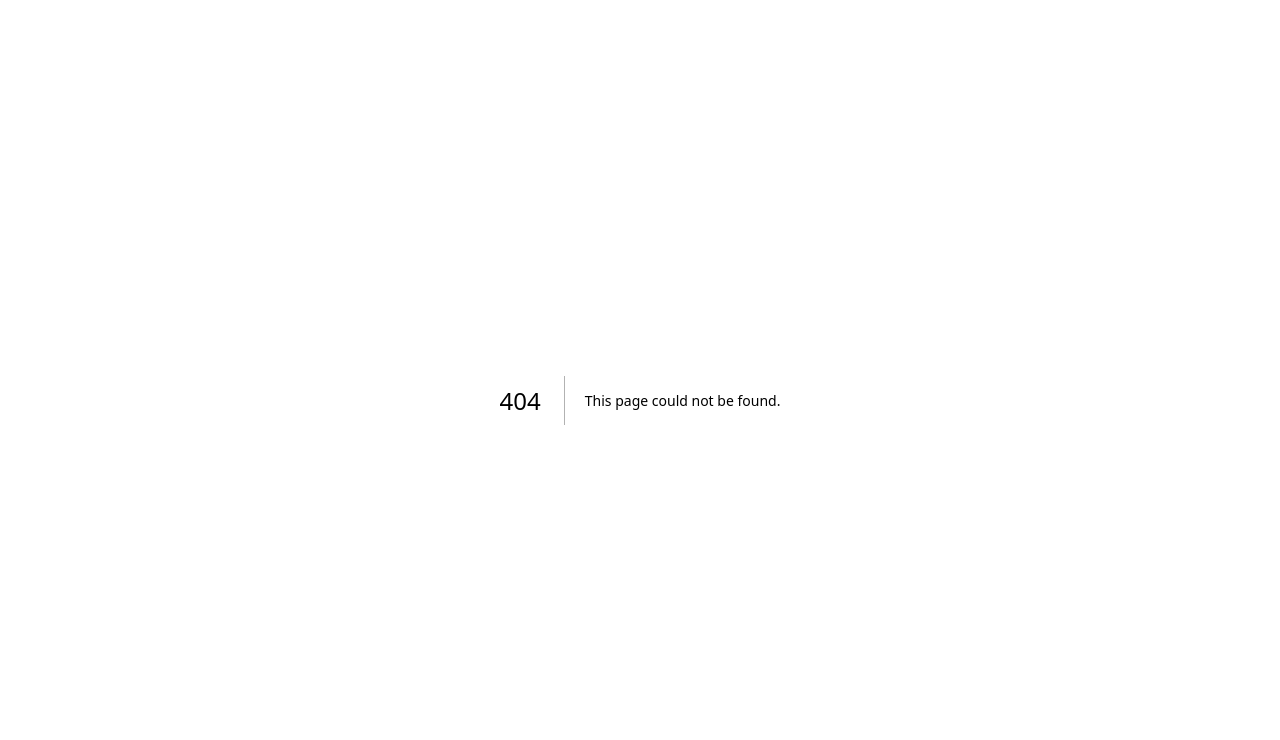
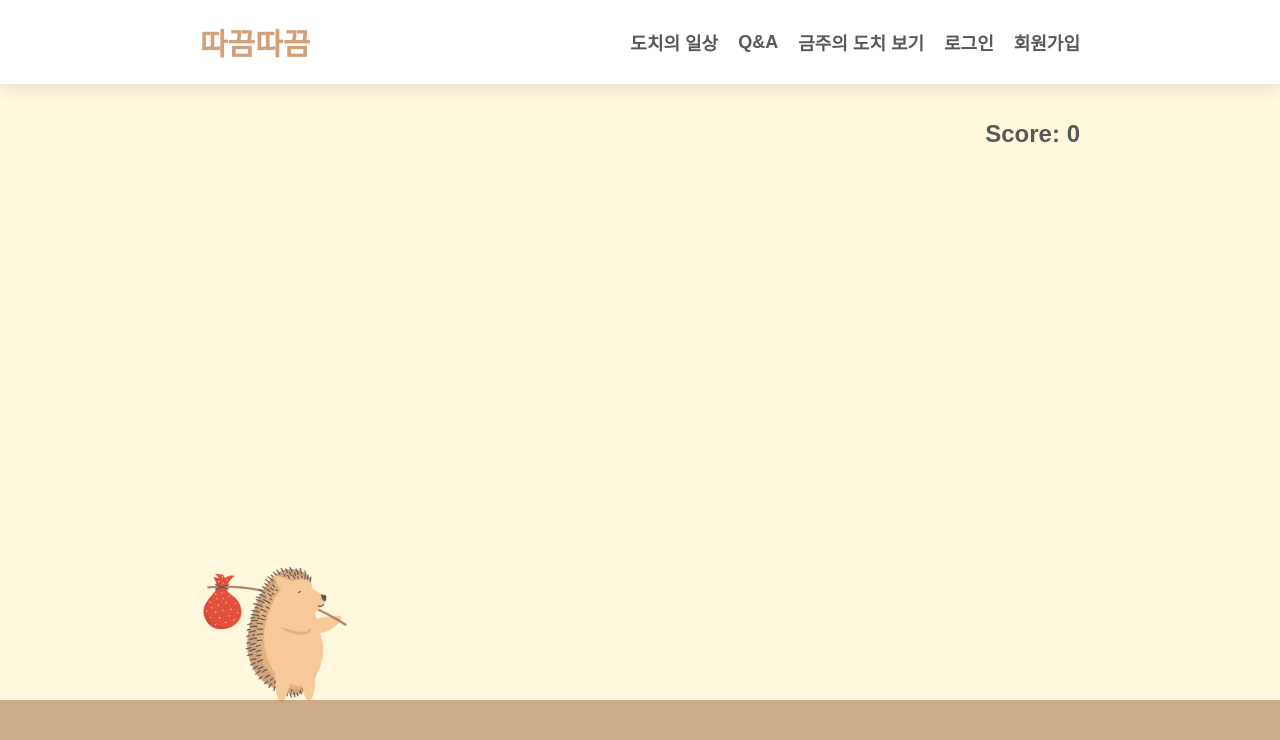
Before and after one commit to sehee-xx/TtakkeumTtakkeum, a Next.js app: page /game in a window 1280 px wide. Before the commit this address had no page. Shown: the top 740 px of the page. Built offline with nearby package versions, Linux system fonts and the light colour scheme; a web font is replaced by a local one.

Commit message:
Add: 도치런 추가

```diff
--- /dev/null
+++ b/src/app/game/page.tsx
@@ -0,0 +1,13 @@
+"use client";
+
+import Game from "@/components/Game";
+import Header from "@/components/Header";
+
+const GamePage = () => (
+  <div>
+    <Header />
+    <Game />
+  </div>
+);
+
+export default GamePage;
--- /dev/null
+++ b/src/components/Dochi.tsx
@@ -0,0 +1,35 @@
+import React, { forwardRef } from "react";
+import styled, { keyframes, css } from "styled-components";
+
+const jump = keyframes`
+  0% { bottom: 0; }
+  50% { bottom: 250px; }
+  100% { bottom: 0; }
+`;
+
+const DochiWrapper = styled.div<{ isJumping: boolean }>`
+  position: absolute;
+  bottom: 0;
+  left: 200px;
+  width: 150px;
+  height: 150px;
+  margin-bottom: 90px;
+  background: url("/dochi.svg") no-repeat center/contain;
+  ${({ isJumping }) =>
+    isJumping &&
+    css`
+      animation: ${jump} 0.5s;
+    `}
+`;
+
+interface DochiProps {
+  isJumping: boolean;
+}
+
+const Dochi = forwardRef<HTMLDivElement, DochiProps>(({ isJumping }, ref) => (
+  <DochiWrapper ref={ref} isJumping={isJumping} />
+));
+
+Dochi.displayName = "Dochi";
+
+export default Dochi;
--- /dev/null
+++ b/src/components/Game.tsx
@@ -0,0 +1,198 @@
+"use client";
+
+import { useEffect, useRef, useState, useCallback } from "react";
+import styled from "styled-components";
+import Dochi from "./Dochi";
+import Obstacle from "./Obstacle";
+
+const GameWrapper = styled.div`
+  width: 100%;
+  height: 100vh;
+  position: relative;
+  overflow: hidden;
+  background-color: #fff8dc;
+`;
+
+const Ground = styled.div`
+  position: absolute;
+  bottom: 0;
+  width: 100%;
+  height: 100px;
+  background: #8b45136d;
+`;
+
+const GameOverText = styled.div`
+  position: absolute;
+  top: 35%;
+  left: 50%;
+  transform: translate(-50%, -50%);
+  font-size: 48px;
+  font-weight: bold;
+  color: brown;
+`;
+
+const LivesText = styled.div`
+  position: absolute;
+  top: 20px;
+  left: 20px;
+  font-size: 24px;
+  font-weight: bold;
+`;
+
+const ScoreText = styled.div`
+  position: absolute;
+  top: 120px;
+  right: 200px;
+  font-size: 24px;
+  color: #58595b;
+  font-weight: bold;
+`;
+
+const RestartButton = styled.button`
+  position: absolute;
+  top: 45%;
+  left: 50%;
+  transform: translate(-50%, -50%);
+  font-size: 24px;
+  padding: 10px 20px;
+  background-color: #8b4513;
+  color: white;
+  border: none;
+  border-radius: 5px;
+  cursor: pointer;
+
+  &:hover {
+    background-color: #5a3d1c;
+  }
+`;
+
+interface ObstacleType {
+  id: number;
+  left: number;
+}
+
+const Game: React.FC = () => {
+  const [isJumping, setIsJumping] = useState(false);
+  const [obstacles, setObstacles] = useState<ObstacleType[]>([]);
+  const [lives, setLives] = useState(5);
+  const [score, setScore] = useState(0);
+  const [gameOver, setGameOver] = useState(false);
+  const gameRef = useRef<HTMLDivElement>(null);
+  const dochiRef = useRef<HTMLDivElement>(null);
+  const requestRef = useRef<number>(0);
+
+  const handleJump = useCallback(
+    (e: KeyboardEvent) => {
+      if ((e.key === " " || e.key === "ArrowUp") && !isJumping) {
+        setIsJumping(true);
+        setTimeout(() => setIsJumping(false), 500);
+      }
+    },
+    [isJumping]
+  );
+
+  useEffect(() => {
+    window.addEventListener("keydown", handleJump);
+    return () => {
+      window.removeEventListener("keydown", handleJump);
+    };
+  }, [handleJump]);
+
+  useEffect(() => {
+    const addObstacle = () => {
+      setObstacles((prev) => [...prev, { id: Date.now(), left: 100 }]);
+    };
+
+    const interval = setInterval(addObstacle, 2000);
+    return () => clearInterval(interval);
+  }, []);
+
+  const gameLoop = useCallback(() => {
+    setObstacles((prevObstacles) =>
+      prevObstacles.map((obstacle) => ({
+        ...obstacle,
+        left: obstacle.left - 1,
+      }))
+    );
+
+    const checkCollision = () => {
+      if (!dochiRef.current) return;
+      const dochiRect = dochiRef.current.getBoundingClientRect();
+
+      obstacles.forEach((obstacle) => {
+        const obstacleElement = document.getElementById(
+          `obstacle-${obstacle.id}`
+        );
+        if (obstacleElement) {
+          const obstacleRect = obstacleElement.getBoundingClientRect();
+
+          if (
+            dochiRect.right > obstacleRect.left &&
+            dochiRect.left < obstacleRect.right &&
+            dochiRect.bottom > obstacleRect.top &&
+            dochiRect.top < obstacleRect.bottom
+          ) {
+            setObstacles((prev) =>
+              prev.filter((obs) => obs.id !== obstacle.id)
+            );
+            setLives((prevLives) => prevLives - 1);
+          } else if (obstacle.left < -50) {
+            setScore((prevScore) => prevScore + 1);
+            setObstacles((prev) =>
+              prev.filter((obs) => obs.id !== obstacle.id)
+            );
+          }
+        }
+      });
+    };
+
+    checkCollision();
+
+    requestRef.current = requestAnimationFrame(gameLoop);
+  }, [obstacles]);
+
+  useEffect(() => {
+    if (!gameOver) {
+      requestRef.current = requestAnimationFrame(gameLoop);
+      return () => cancelAnimationFrame(requestRef.current);
+    }
+  }, [gameLoop, gameOver]);
+
+  useEffect(() => {
+    if (lives <= 0) {
+      setGameOver(true);
+      cancelAnimationFrame(requestRef.current);
+    }
+  }, [lives]);
+
+  const handleRestart = () => {
+    setLives(5);
+    setScore(0);
+    setObstacles([]);
+    setGameOver(false);
+  };
+
+  return (
+    <GameWrapper ref={gameRef}>
+      <LivesText>Lives: {lives}</LivesText>
+      <ScoreText>Score: {score}</ScoreText>
+      {gameOver && (
+        <>
+          <GameOverText>Game Over</GameOverText>
+          <RestartButton onClick={handleRestart}>Restart</RestartButton>
+        </>
+      )}
+      <Dochi ref={dochiRef} isJumping={isJumping} />
+      {obstacles.map((obstacle) => (
+        <Obstacle
+          key={obstacle.id}
+          id={`obstacle-${obstacle.id}`}
+          left={obstacle.left}
+        />
+      ))}
+      <Ground />
+    </GameWrapper>
+  );
+};
+
+export default Game;
--- /dev/null
+++ b/src/components/Obstacle.tsx
@@ -0,0 +1,28 @@
+import styled, { keyframes } from "styled-components";
+
+const move = keyframes`
+  0% { right: -50px; }
+  100% { right: 100%; }
+`;
+
+const ObstacleWrapper = styled.div<{ left: number }>`
+  position: absolute;
+  bottom: 0;
+  left: ${({ left }) => left}%;
+  width: 120px;
+  height: 120px;
+  margin-bottom: 80px;
+  background: url("/obstacle.png") no-repeat center/contain;
+  animation: ${move} 2s linear infinite;
+`;
+
+interface ObstacleProps {
+  id: string;
+  left: number;
+}
+
+const Obstacle: React.FC<ObstacleProps> = ({ id, left }) => (
+  <ObstacleWrapper id={id} left={left} />
+);
+
+export default Obstacle;
```
